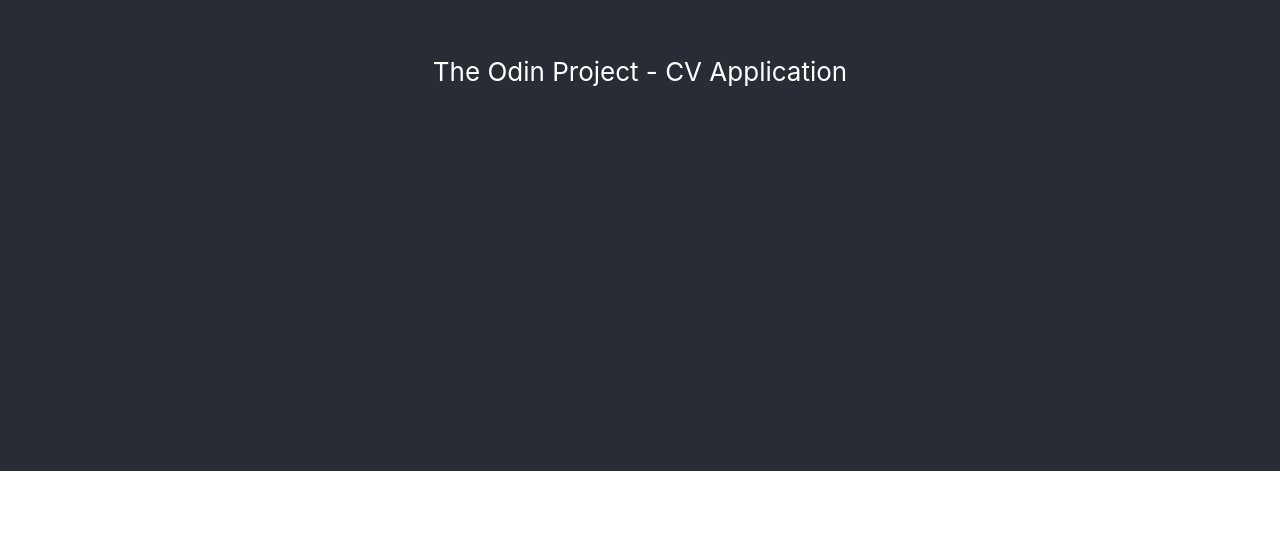
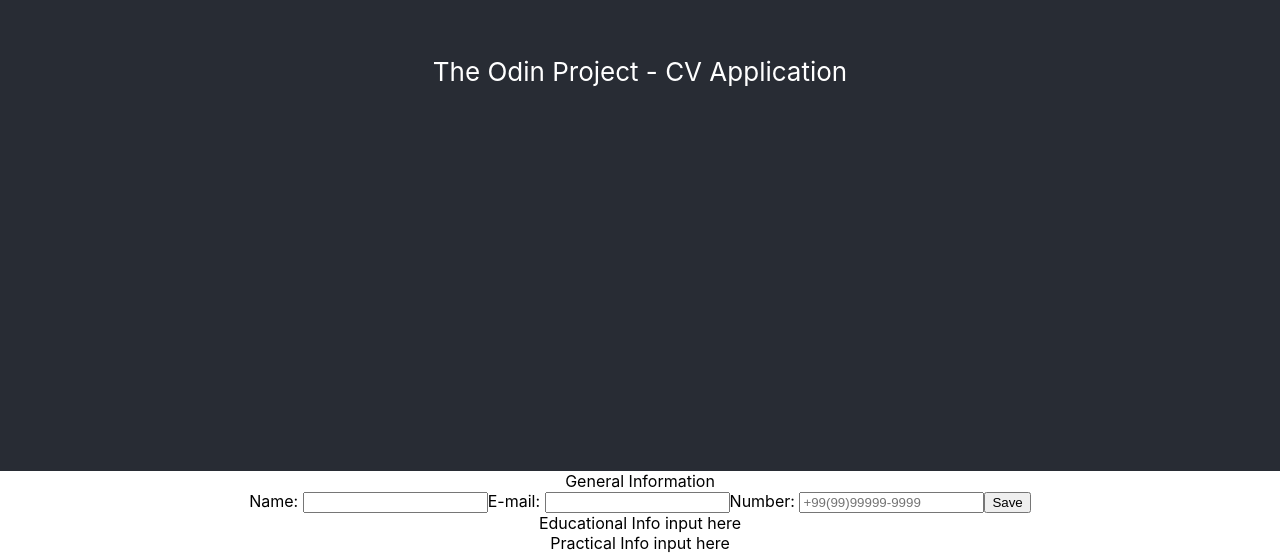
Before and after one commit to RodrigoAPassos/cv-project, a React (Create React App) app: page / in a window 1280 px wide. Shown: the part 329-882 px from the top of the page. Before the commit the page ends 800 px from the top, so only its background shows below. Built offline with nearby package versions, Linux system fonts and the light colour scheme.

Commit message:
Add basic components

```diff
--- a/src/App.js
+++ b/src/App.js
@@ -1,12 +1,24 @@
-import logo from './logo.svg';
 import './App.css';
+import React, { Component } from 'react';
+import General from './components/General';
+import Practical from './components/Practical';
+import Educational from './components/Educational';
 
-function App() {
+class App extends Component {
+  constructor () {
+    super ();
+
+  }
+  render () {
   return (
     <div className="App">
       <header className="App-header">The Odin Project - CV Application</header>
+      <General />
+      <Educational />
+      <Practical />
     </div>
-  );
+    );
+  }
 }
 
 export default App;
--- /dev/null
+++ b/src/components/Educational.js
@@ -0,0 +1,18 @@
+import React, { Component } from 'react';
+
+class Educational extends Component {
+    constructor () {
+        super();
+        this.state = {
+
+        }
+    }
+
+    render() {
+        return(
+            <div className='EducationalInformation'>Educational Info input here</div>
+        )
+    }
+}
+
+export default Educational;
--- /dev/null
+++ b/src/components/General.js
@@ -0,0 +1,64 @@
+import React, { Component } from 'react';
+
+class General extends Component {
+    constructor () {
+        super();
+        this.state = {
+            inputName: '',
+            inputEmail: '',
+            inputNumber: '',
+            Name: '',
+            Num: '',
+            Email: ''
+        }
+        this.nameChange = this.nameChange.bind(this);
+        this.emailChange = this.emailChange.bind(this);
+        this.numberChange = this.numberChange.bind(this);
+        this.handleSubmit = this.handleSubmit.bind(this);
+    }
+
+    nameChange ({target: {value}}) {
+        this.setState({inputName: value})
+    }
+
+    emailChange ({target: {value}}) {
+        this.setState({inputEmail: value})
+    }
+
+    numberChange ({target: {value}}) {
+        this.setState({inputNumber: value})
+    }
+
+    handleSubmit (e) {
+        e.preventDefault();
+        this.setState({
+            Name: this.state.inputName,
+            Email: this.state.inputEmail,
+            Num: this.state.inputNumber,
+            inputName: '',
+            inputEmail: '',
+            inputNumber: '',
+        })
+        console.log(this.state);
+    }
+
+    render() {
+        const { general } = this.state;
+        return(
+            <div className='generalInformation'>
+                <div className='generalInfo-title'>General Information</div>
+                <form action="" className="generalInfo-form" onSubmit={this.handleSubmit}>
+                    <label htmlFor='inputName'>Name: </label>
+                    <input type='text' id='inputName' name='inputName' onChange={this.nameChange} value={this.state.inputName} required></input>
+                    <label htmlFor='inputEmail'>E-mail: </label>
+                    <input type='email' id='inputEmail' name='inputEmail' onChange={this.emailChange} value={this.state.inputEmail} required></input>
+                    <label htmlFor='inputNumber'>Number: </label>
+                    <input type='text' id='inputNumber' name='inputNumber' onChange={this.numberChange} value={this.state.inputNumber} pattern='[\+]\d{2}[\(]\d{2}[\)]\d{5}[\-]\d{4}' placeholder='+99(99)99999-9999' required></input>
+                    <button type='submit'>Save</button>
+                </form>
+            </div>
+        )
+    }
+}
+
+export default General;
--- /dev/null
+++ b/src/components/Practical.js
@@ -0,0 +1,18 @@
+import React, { Component } from 'react';
+
+class Practical extends Component {
+    constructor () {
+        super();
+        this.state = {
+
+        }
+    }
+
+    render() {
+        return(
+            <div className='practicalInformation'>Practical Info input here</div>
+        )
+    }
+}
+
+export default Practical;
```
